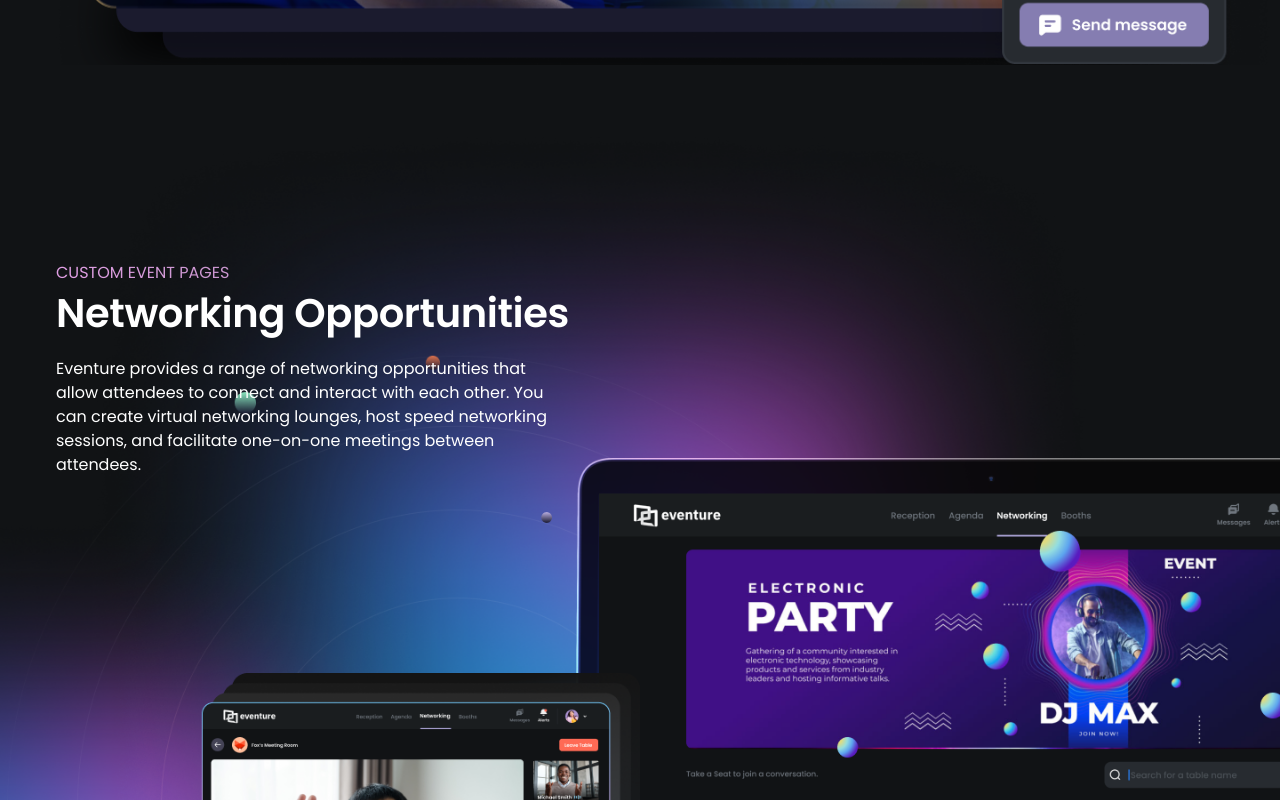
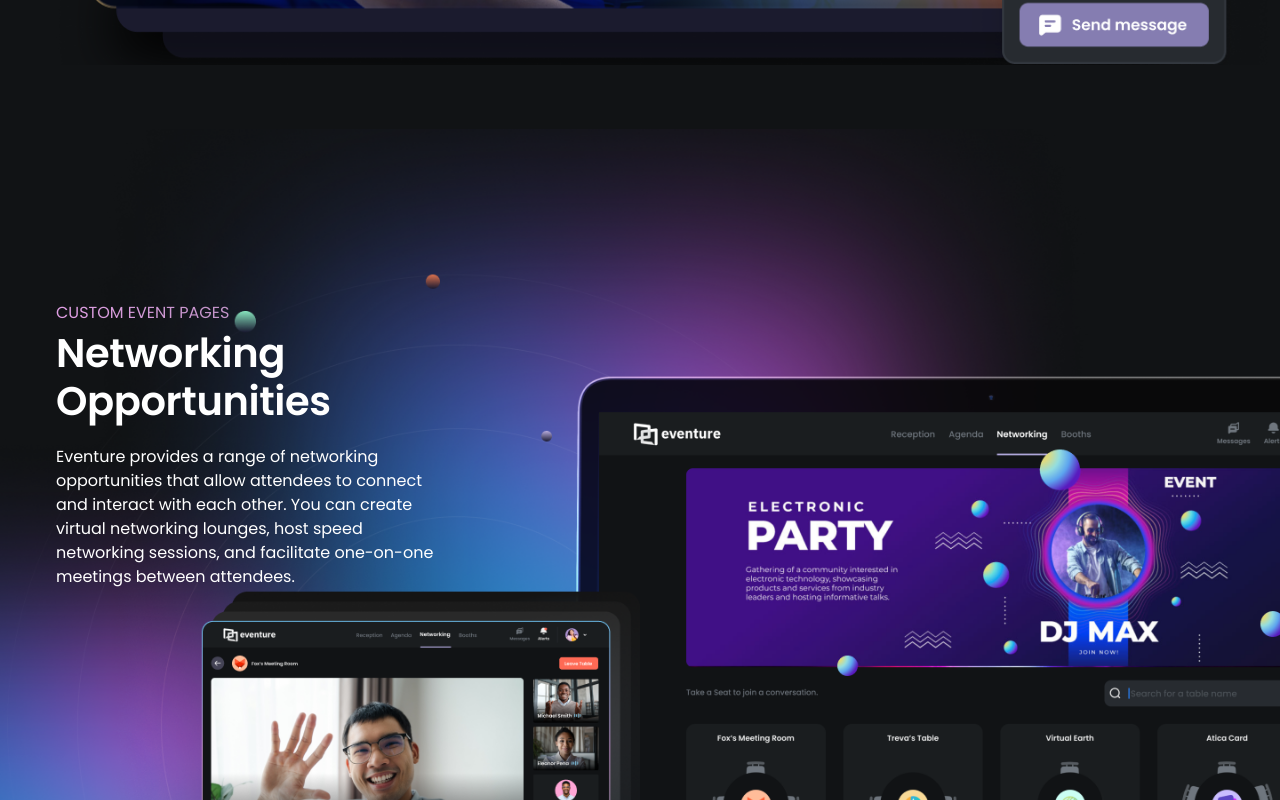
Before and after one commit to trungnx2605/eventure-home, a React (Vite) app: page / in a window 1280 px wide. Shown: the part 1120-1920 px from the top of the page. Built offline with nearby package versions, Linux system fonts and the light colour scheme.

Commit message:
update networking

```diff
--- /dev/null
+++ b/src/components/Networking/index.tsx
@@ -0,0 +1,37 @@
+const Networking = () => {
+  return (
+    <div className=" ">
+      <div className="flex flex-col md:relative">
+        <img
+          src="src/assets/images/networking-bg.png"
+          alt=""
+          className="hidden md:flex max-h-[1014px] object-cover"
+        />
+          <img
+            src="src/assets/images/networking-bg-mb.png"
+            alt=""
+            className="md:hidden xxs:my-[-150px] xs:my-[-200px] sm:my-[-300px]"
+          />
+
+        <div className="md:absolute md:top-0 lg:top-[15%] flex flex-col px-5 md:px-14 pb-10 md:max-w-full lg:max-w-[39%]">
+          <div className="flex flex-col py-5">
+            <span className="text-gradient bg-gradient-third uppercase">
+              custom event pages
+            </span>
+            <div className=" text-[white] eventure-headline-4 mt-1 max-[440px]:eventure-label-1">
+              Networking Opportunities
+            </div>
+          </div>
+          <p className=" text-[white] ">
+            Eventure provides a range of networking opportunities that allow
+            attendees to connect and interact with each other. You can create
+            virtual networking lounges, host speed networking sessions, and
+            facilitate one-on-one meetings between attendees.
+          </p>
+        </div>
+      </div>
+    </div>
+  );
+};
+
+export default Networking;
--- a/src/components/network/index.tsx
+++ /dev/null
@@ -1,39 +0,0 @@
-const Network = () => {
-  return (
-    <div className=" ">
-      <div className="flex flex-col md:relative">
-        <img
-          src="src/assets/images/Group 437.png"
-          alt=""
-          className=" hidden md:flex "
-        />
-        <img
-          src="src/assets/images/Group 438.png"
-          alt=""
-          className="md:hidden"
-        />
-
-        <div className=" md:absolute md:top-1/3 flex flex-col px-14 pb-10 max-[440px]:px-5 md:mt-[-280px] -mt-40">
-          <div className=" flex flex-col py-5  ">
-            <span className=" text-gradient bg-gradient-third uppercase">
-              custom event pages
-            </span>
-            <div className=" text-[white] eventure-headline-4 mt-1 max-[440px]:eventure-label-1">
-              Networking Opportunities
-            </div>
-          </div>
-          <div className="">
-            <p className=" text-[white] max-w-lg ">
-              Eventure provides a range of networking opportunities that allow
-              attendees to connect and interact with each other. You can create
-              virtual networking lounges, host speed networking sessions, and
-              facilitate one-on-one meetings between attendees.
-            </p>
-          </div>
-        </div>
-      </div>
-    </div>
-  );
-};
-
-export default Network;
```
Also changed, not shown: src/pages/home/index.tsx (+4 -4 lines), src/assets/images/networking-bg.png (renamed from src/assets/images/Group 437.png), 1 other file (tests, documents, lock files or other folders).
